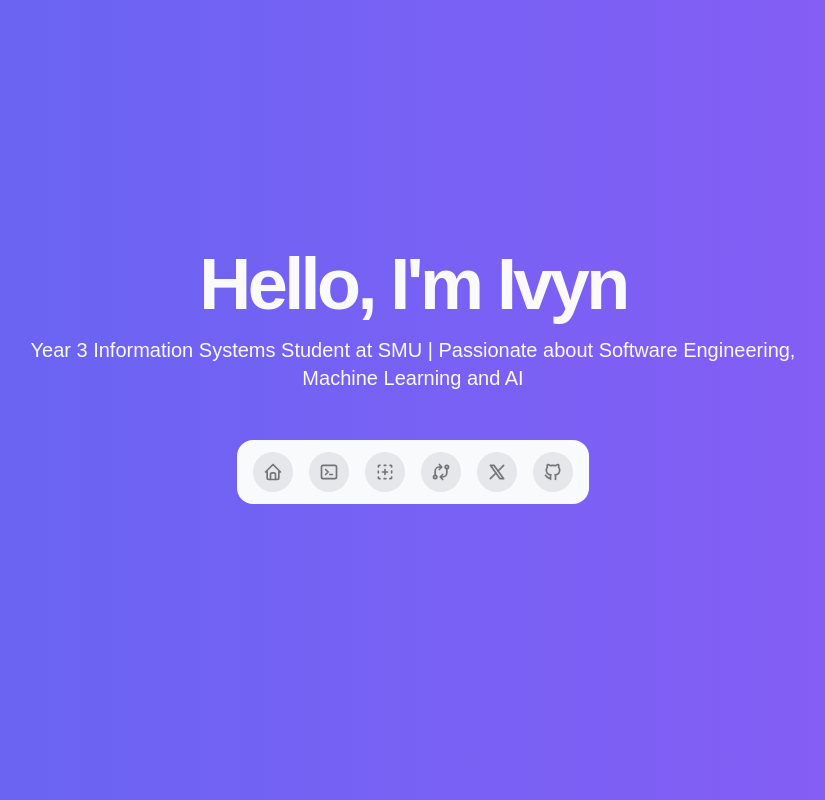
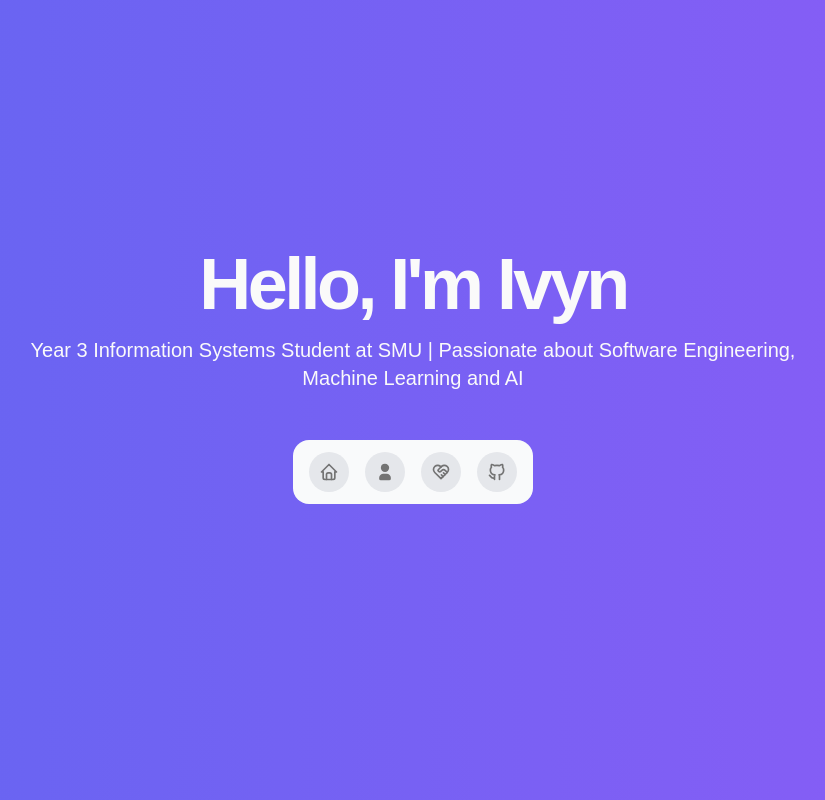
Before and after one commit to ivyn-yak/heartcode, a Next.js app: page / in a window 1280 px wide. Shown: the whole page, without its empty margins (227-1052 px from the left). Built offline with nearby package versions, Linux system fonts and the light colour scheme.

Commit message:
switched icons and updated routes

```diff
--- a/components/dock.tsx
+++ b/components/dock.tsx
@@ -4,11 +4,9 @@ import React from "react";
 import { FloatingDock } from "@/components/ui/floating-dock";
 import {
   IconBrandGithub,
-  IconBrandX,
-  IconExchange,
+  IconHeartHandshake,
   IconHome,
-  IconNewSection,
-  IconTerminal2,
+  IconUserFilled,
 } from "@tabler/icons-react";
 import Image from "next/image";
 
@@ -19,44 +17,28 @@ export function Dock() {
       icon: (
         <IconHome className="h-full w-full text-neutral-500 dark:text-neutral-300" />
       ),
-      href: "#",
-    },
-
-    {
-      title: "Products",
-      icon: (
-        <IconTerminal2 className="h-full w-full text-neutral-500 dark:text-neutral-300" />
-      ),
-      href: "#",
+      href: "/",
     },
     {
-      title: "Components",
+      title: "About Me",
       icon: (
-        <IconNewSection className="h-full w-full text-neutral-500 dark:text-neutral-300" />
+        <IconUserFilled className="h-full w-full text-neutral-500 dark:text-neutral-300" />
       ),
-      href: "#",
+      href: "/about-me",
     },
     {
-      title: "Changelog",
+      title: "Heartcode Quiz",
       icon: (
-        <IconExchange className="h-full w-full text-neutral-500 dark:text-neutral-300" />
+        <IconHeartHandshake className="h-full w-full text-neutral-500 dark:text-neutral-300" />
       ),
-      href: "#",
-    },
-
-    {
-      title: "Twitter",
-      icon: (
-        <IconBrandX className="h-full w-full text-neutral-500 dark:text-neutral-300" />
-      ),
-      href: "#",
+      href: "/quiz",
     },
     {
       title: "GitHub",
       icon: (
         <IconBrandGithub className="h-full w-full text-neutral-500 dark:text-neutral-300" />
       ),
-      href: "#",
+      href: "https://github.com/ivyn-yak",
     },
   ];
   return (
```
